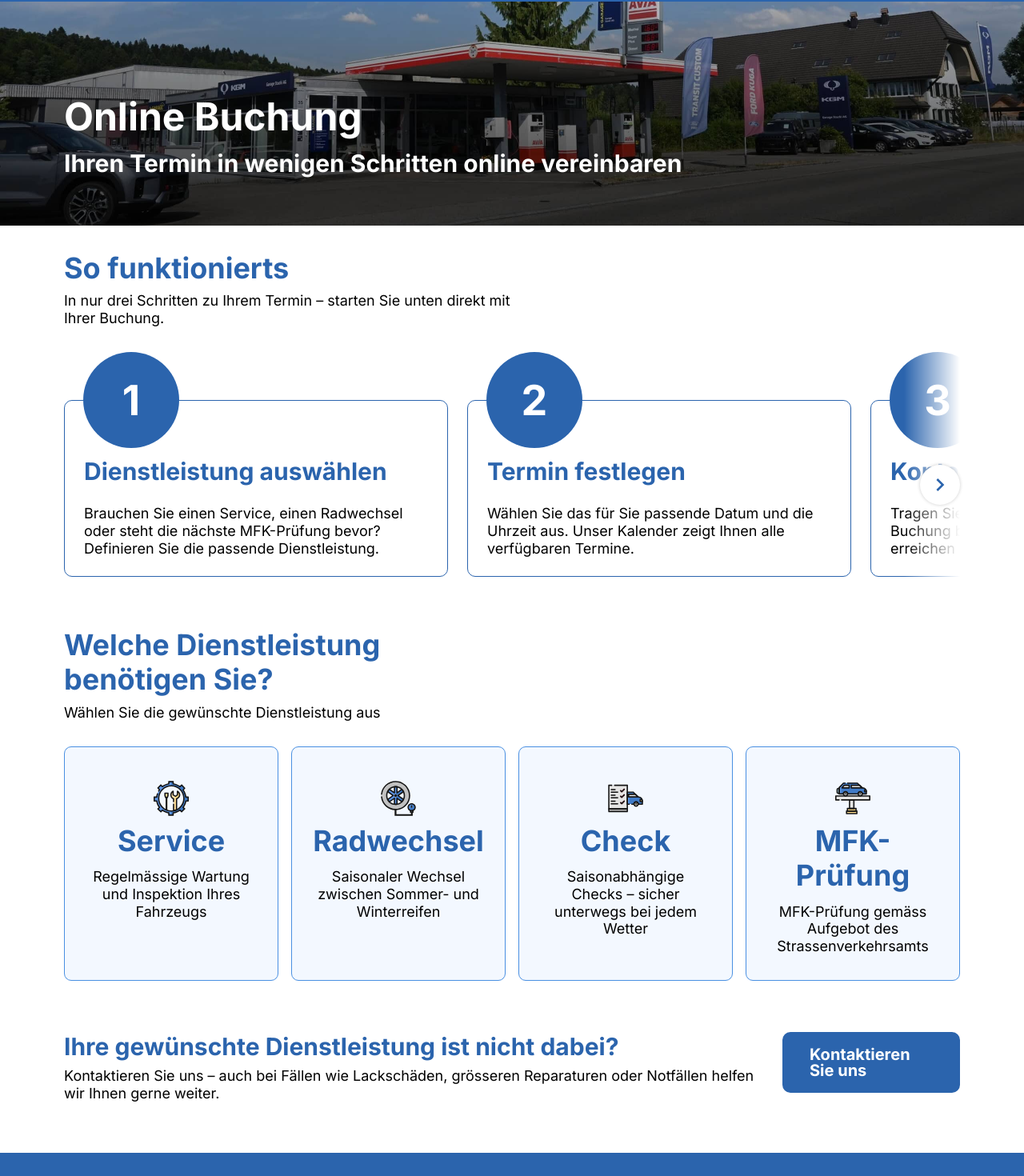
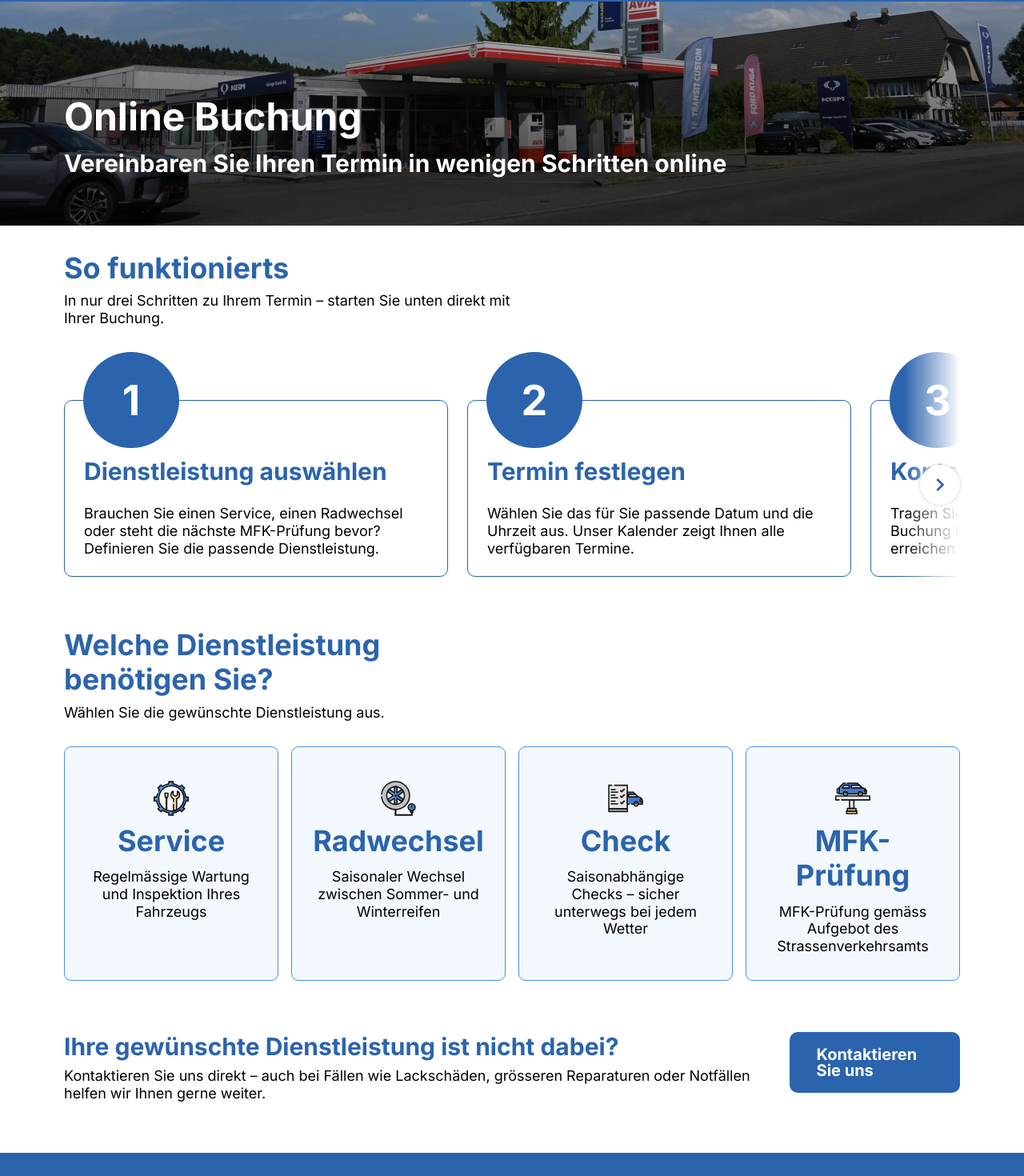
Before and after one commit to StuckiSimon/stucki-roggwil, a Next.js app in the folder website/: page /booking in a window 1280 px wide. Shown: the part 106-1576 px from the top of the page at 80% size. Built offline with nearby package versions, Linux system fonts and the light colour scheme.

Commit message:
Improve wording

```diff
--- a/website/src/app/booking/page.tsx
+++ b/website/src/app/booking/page.tsx
@@ -25,7 +25,7 @@ export default async function OnlineBooking() {
 
   return (
     <Layout>
-      <PageHero title="Online Buchung" subline="Ihren Termin in wenigen Schritten online vereinbaren" />
+      <PageHero title="Online Buchung" subline="Vereinbaren Sie Ihren Termin in wenigen Schritten online" />
       <GridContainer>
         <GridItem span="6">
           <Spacer size="07" />
@@ -58,7 +58,7 @@ export default async function OnlineBooking() {
           <Spacer size="09" />
           <SectionLead
             lead="Welche Dienstleistung benötigen Sie?"
-            leadText="Wählen Sie die gewünschte Dienstleistung aus"
+            leadText="Wählen Sie die gewünschte Dienstleistung aus."
           />
           <Spacer size="07" />
         </GridItem>
@@ -79,7 +79,7 @@ export default async function OnlineBooking() {
           <Spacer size="09" />
           <CallToActionFragment
             title="Ihre gewünschte Dienstleistung ist nicht dabei?"
-            text="Kontaktieren Sie uns – auch bei Fällen wie Lackschäden, grösseren Reparaturen oder Notfällen helfen wir Ihnen gerne weiter."
+            text="Kontaktieren Sie uns direkt – auch bei Fällen wie Lackschäden, grösseren Reparaturen oder Notfällen helfen wir Ihnen gerne weiter."
           >
             <ButtonLink href={contactPath()}>Kontaktieren Sie uns</ButtonLink>
           </CallToActionFragment>
```
